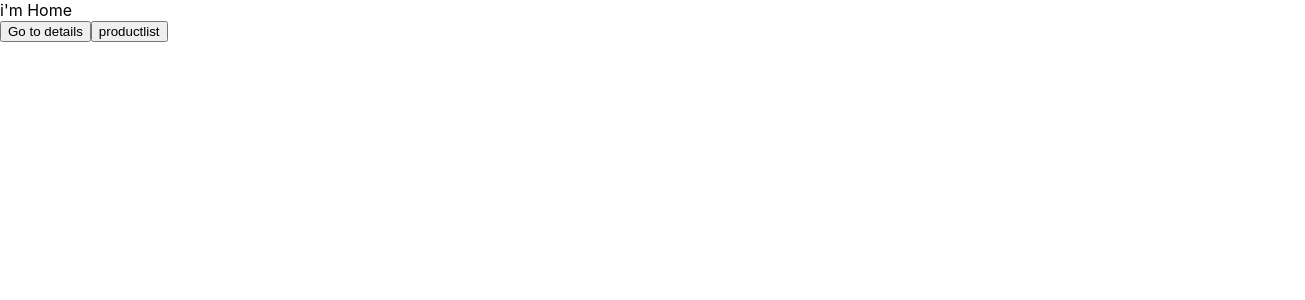
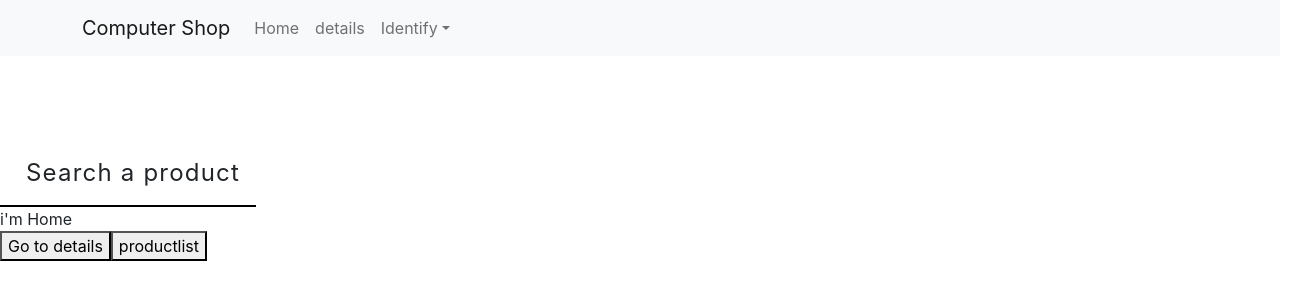
Before and after one commit to jonCroatanUto/Computer_Shop, a React (Create React App) app: page / in a window 1280 px wide. Shown: the top 300 px of the page, 1305 px wide, since content can reach past the window. Built offline with nearby package versions, Linux system fonts and the light colour scheme; no server answers.

Commit message:
intupText and navbar components created

```diff
--- a/public/index.html
+++ b/public/index.html
@@ -15,6 +15,12 @@
       user's mobile device or desktop. See https://developers.google.com/web/fundamentals/web-app-manifest/
     -->
     <link rel="manifest" href="%PUBLIC_URL%/manifest.json" />
+    <link
+      href="https://cdn.jsdelivr.net/npm/bootstrap@5.1.3/dist/css/bootstrap.min.css"
+      rel="stylesheet"
+      integrity="sha384-1BmE4kWBq78iYhFldvKuhfTAU6auU8tT94WrHftjDbrCEXSU1oBoqyl2QvZ6jIW3"
+      crossorigin="anonymous"
+    />
     <!--
       Notice the use of %PUBLIC_URL% in the tags above.
       It will be replaced with the URL of the `public` folder during the build.
@@ -39,5 +45,10 @@
       To begin the development, run `npm start` or `yarn start`.
       To create a production bundle, use `npm run build` or `yarn build`.
     -->
+    <script
+      src="https://cdn.jsdelivr.net/npm/bootstrap@5.1.3/dist/js/bootstrap.bundle.min.js"
+      integrity="sha384-ka7Sk0Gln4gmtz2MlQnikT1wXgYsOg+OMhuP+IlRH9sENBO0LRn5q+8nbTov4+1p"
+      crossorigin="anonymous"
+    ></script>
   </body>
 </html>
--- a/src/components/InputText/InputText.js
+++ b/src/components/InputText/InputText.js
@@ -1,6 +1,5 @@
 import React from "react";
 import "./inputTextStyles.css";
-import { inputTextTypeProps } from "../../types";
 
 function InputText({ type, id, label, value, placeholder, handleChange }) {
   return (
--- a/src/components/InputText/inputTextStyles.css
+++ b/src/components/InputText/inputTextStyles.css
@@ -12,13 +12,14 @@
   background-color: var(--main-container-color);
   /* font-size: 1.5em; */
   border: 0;
-  border-right: 1px solid #ccc;
+
   border-bottom: 2px solid rgb(0, 0, 0);
   font-family: inherit;
   -webkit-appearance: none;
   padding: 0;
   cursor: text;
   color: rgb(35, 136, 1);
+  width: 20%;
 }
 
 .input-field:focus {
--- /dev/null
+++ b/src/components/Navbar/NavbarComp.js
@@ -0,0 +1,27 @@
+import React from "react";
+import { Navbar, Container, NavDropdown, Nav, Button } from "react-bootstrap";
+
+function NavbarComp() {
+  return (
+    <div style={{ marginBottom: "50px" }}>
+      <Navbar bg="light" expand="lg">
+        <Container>
+          <Navbar.Brand href="/">Computer Shop</Navbar.Brand>
+          <Navbar.Toggle aria-controls="basic-navbar-nav" />
+          <Navbar.Collapse id="basic-navbar-nav">
+            <Nav className="me-auto">
+              <Nav.Link href="/">Home</Nav.Link>
+              <Nav.Link href="/details">details</Nav.Link>
+
+              <NavDropdown title="Identify" id="basic-nav-dropdown">
+                <NavDropdown.Item>Home</NavDropdown.Item>
+                <NavDropdown.Item>Details</NavDropdown.Item>
+              </NavDropdown>
+            </Nav>
+          </Navbar.Collapse>
+        </Container>
+      </Navbar>
+    </div>
+  );
+}
+export default NavbarComp;
--- /dev/null
+++ b/src/components/Navbar/index.js
@@ -0,0 +1 @@
+export { default } from "./NavbarComp";
--- a/src/pages/Home/Home.js
+++ b/src/pages/Home/Home.js
@@ -1,15 +1,36 @@
-import React from "react";
+import React, { useState } from "react";
 import { Link } from "react-router-dom";
 import { productList } from "../../apiCall";
-
+import NavbarComp from "../../components/Navbar/NavbarComp";
+import InputText from "../../components/InputText/InputText";
 function Home() {
+  const [searcherData, setSearcherData] = useState({
+    ProductSearcher: "",
+  });
   function products() {
     productList().then((res) => console.log(res));
   }
+  function setSearcherWord(e) {
+    // console.log();
+    setSearcherData({
+      ...searcherData,
+      [e.target.name]: e.target.value,
+    });
+  }
 
   const id = "soy un id";
+  const { ProductSearcher } = searcherData;
   return (
     <>
+      <NavbarComp />
+      <InputText
+        type="text"
+        id="ProductSearcher"
+        label="Search a product"
+        value={ProductSearcher}
+        placeholder="Search a product"
+        handleChange={setSearcherWord}
+      />
       <div>i'm Home</div>
       <Link to={`/details/${id}`}>
         <button>Go to details</button>
```
